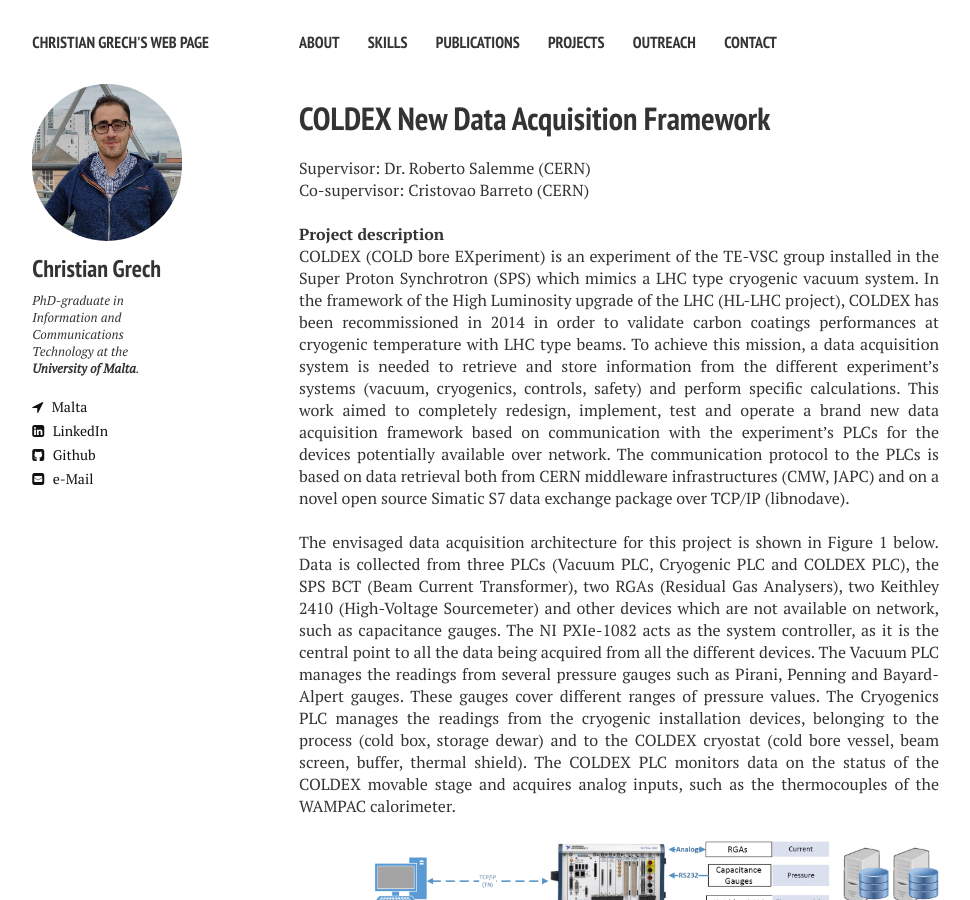
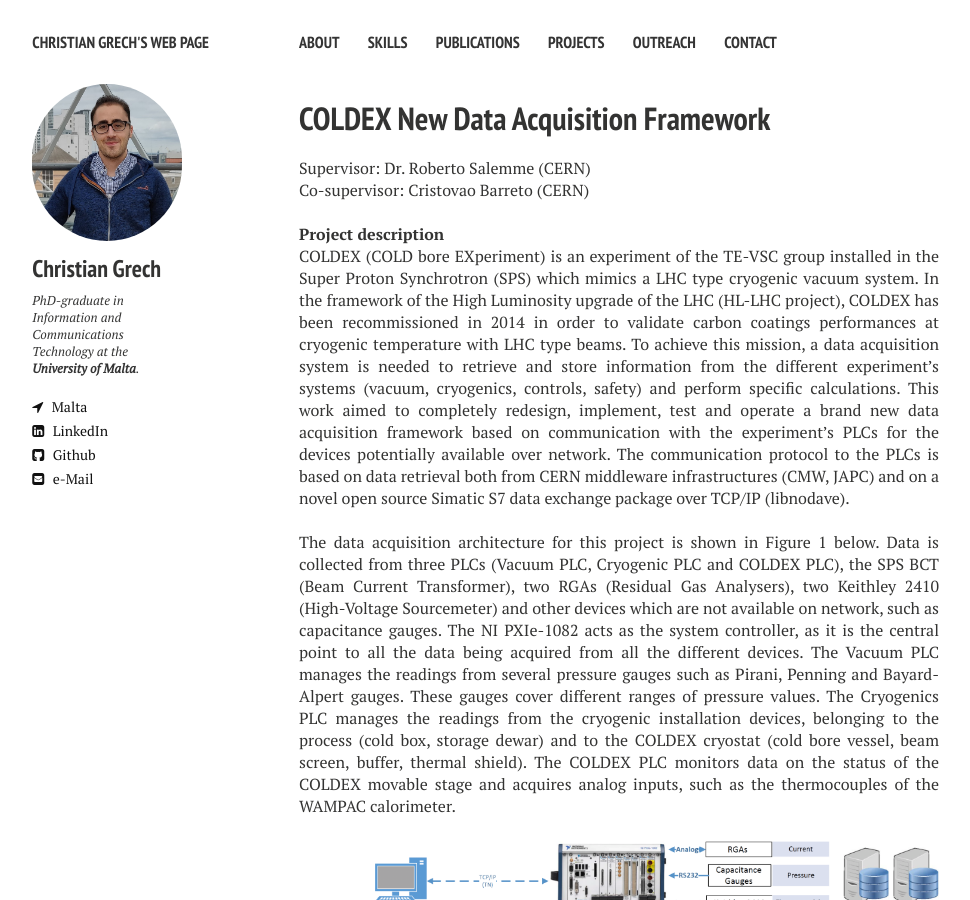
Before and after one commit to cgre23/cgre23.github.io, a Jekyll site: the page built from coldex.md, in a window 1280 px wide and 900 px high. Shown: the whole window, without its empty margins (21-991 px from the left). Built offline with Jekyll 4.4.1, drawn with Linux system fonts in a browser that asks for light colours; nearby versions of some CDN libraries.

Commit message:
Update coldex.md

```diff
--- a/coldex.md
+++ b/coldex.md
@@ -14,7 +14,7 @@ Co-supervisor: Cristovao Barreto (CERN)
 <p align="justify"> COLDEX (COLD bore EXperiment) is an experiment of the TE-VSC group installed in the Super Proton Synchrotron (SPS) which mimics a LHC type cryogenic vacuum system. In the framework of the High Luminosity upgrade of the LHC (HL-LHC project), COLDEX has been recommissioned in 2014 in order to validate carbon coatings performances at cryogenic temperature with LHC type beams. To achieve this mission, a data acquisition system is needed to retrieve and store information from the different experiment’s systems (vacuum, cryogenics, controls, safety) and perform specific calculations. This work aimed to completely redesign, implement, test and operate a brand new data acquisition framework based on communication with the experiment’s PLCs for the devices potentially available over network. The communication protocol to the PLCs is based on data retrieval both from CERN middleware infrastructures (CMW, JAPC) and on a novel open source Simatic S7 data exchange package over TCP/IP (libnodave). </p><br>
 
 
-<p align="justify"> The envisaged data acquisition architecture for this project is shown in Figure 1 below. Data is collected from three PLCs (Vacuum PLC, Cryogenic PLC and COLDEX PLC), the SPS BCT (Beam Current Transformer), two RGAs (Residual Gas Analysers), two Keithley 2410 (High-Voltage Sourcemeter) and other devices which are not available on network, such as capacitance gauges. The NI PXIe-1082 acts as the system controller, as it is the central point to all the data being acquired from all the different devices. The Vacuum PLC manages the readings from several pressure gauges such as Pirani, Penning and Bayard-Alpert gauges. These gauges cover different ranges of pressure values. The Cryogenics PLC manages the readings from the cryogenic installation devices, belonging to the process (cold box, storage dewar) and to the COLDEX cryostat (cold bore vessel, beam screen, buffer, thermal shield). The COLDEX PLC monitors data on the status of the COLDEX movable stage and acquires analog inputs, such as the thermocouples of the WAMPAC calorimeter. </p><br>
+<p align="justify"> The data acquisition architecture for this project is shown in Figure 1 below. Data is collected from three PLCs (Vacuum PLC, Cryogenic PLC and COLDEX PLC), the SPS BCT (Beam Current Transformer), two RGAs (Residual Gas Analysers), two Keithley 2410 (High-Voltage Sourcemeter) and other devices which are not available on network, such as capacitance gauges. The NI PXIe-1082 acts as the system controller, as it is the central point to all the data being acquired from all the different devices. The Vacuum PLC manages the readings from several pressure gauges such as Pirani, Penning and Bayard-Alpert gauges. These gauges cover different ranges of pressure values. The Cryogenics PLC manages the readings from the cryogenic installation devices, belonging to the process (cold box, storage dewar) and to the COLDEX cryostat (cold bore vessel, beam screen, buffer, thermal shield). The COLDEX PLC monitors data on the status of the COLDEX movable stage and acquires analog inputs, such as the thermocouples of the WAMPAC calorimeter. </p><br>
 
 <p align="center">
   <img src="https://github.com/cgre23/cgre23.github.io/blob/master/images/sensors.png?raw=true" width="700" title="Devices">
```
